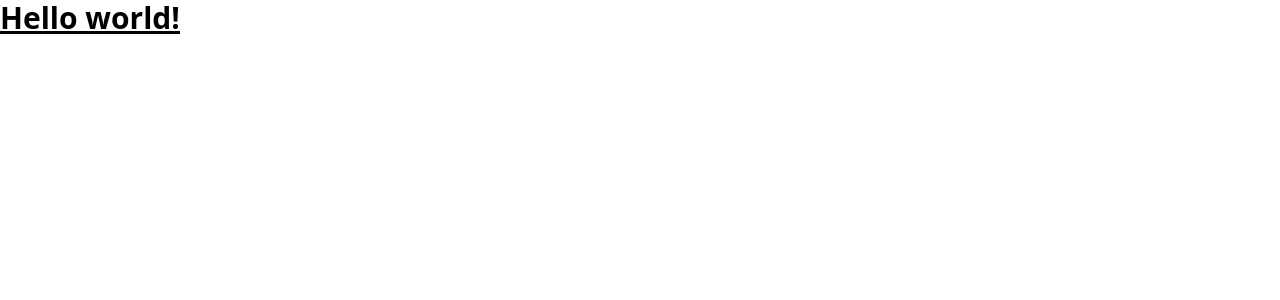
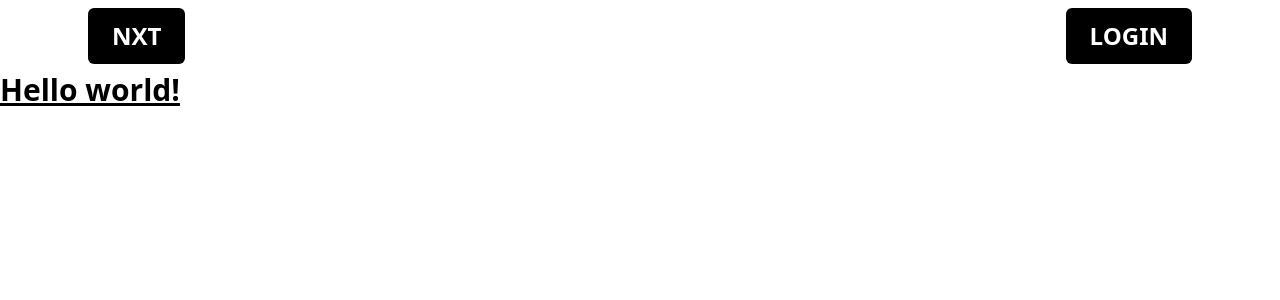
Before and after one commit to CondorW/medclone, a Next.js app: page / in a window 1280 px wide. Shown: the top 300 px of the page. Built offline with nearby package versions, Linux system fonts and the light colour scheme.

Commit message:
Create and refactor navbar comp and add navigation functionality

```diff
--- /dev/null
+++ b/components/Navbar.js
@@ -0,0 +1,47 @@
+import Link from "next/link";
+
+export default function Navbar() {
+  const user = null;
+  const username = null;
+
+  if (username) {
+    return (
+      <nav>
+        <div className="flex justify-between px-20">
+          <Link href="/feed">
+            <button className="bg-black px-6 py-3 rounded-md text-2xl font-bold  text-white m-2">
+              FEED
+            </button>
+          </Link>
+          <Link href="/admin">
+            <button className="bg-black px-6 py-3 rounded-md text-2xl font-bold  text-white m-2">
+              Write Post
+            </button>
+          </Link>
+          <Link href="/profile">
+            <button className="bg-black px-6 py-3 rounded-md text-2xl font-bold  text-white m-2">
+              Profile
+            </button>
+          </Link>
+        </div>
+      </nav>
+    );
+  } else {
+    return (
+      <nav>
+        <div className="flex justify-between px-20">
+          <Link href="/">
+            <button className="bg-black px-6 py-3 rounded-md text-2xl font-bold  text-white m-2">
+              NXT
+            </button>
+          </Link>
+          <Link href="/enter">
+            <button className="bg-black px-6 py-3 rounded-md text-2xl font-bold  text-white m-2">
+              LOGIN
+            </button>
+          </Link>
+        </div>
+      </nav>
+    );
+  }
+}
--- a/pages/_app.js
+++ b/pages/_app.js
@@ -1,7 +1,13 @@
-import '../styles/globals.css'
+import "../styles/globals.css";
+import Navbar from "../components/Navbar";
 
 function MyApp({ Component, pageProps }) {
-  return <Component {...pageProps} />
+  return (
+    <>
+      <Navbar></Navbar>
+      <Component {...pageProps} />
+    </>
+  );
 }
 
-export default MyApp
+export default MyApp;
```
